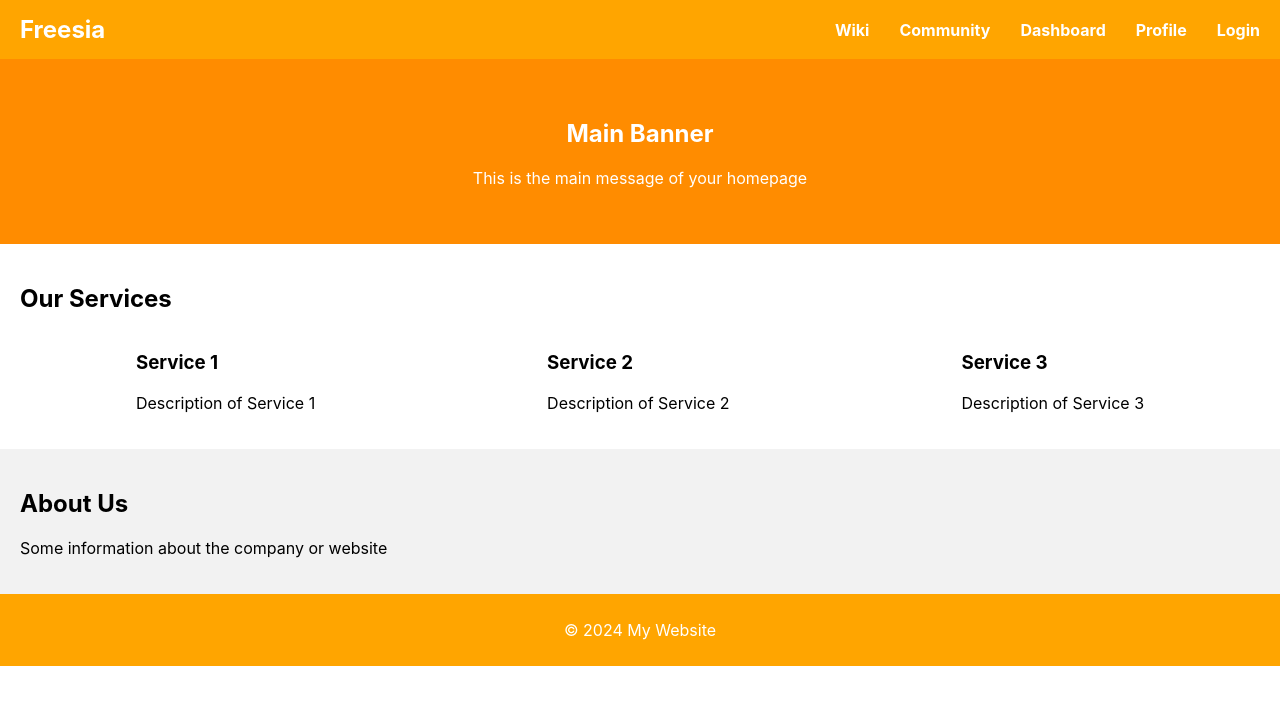
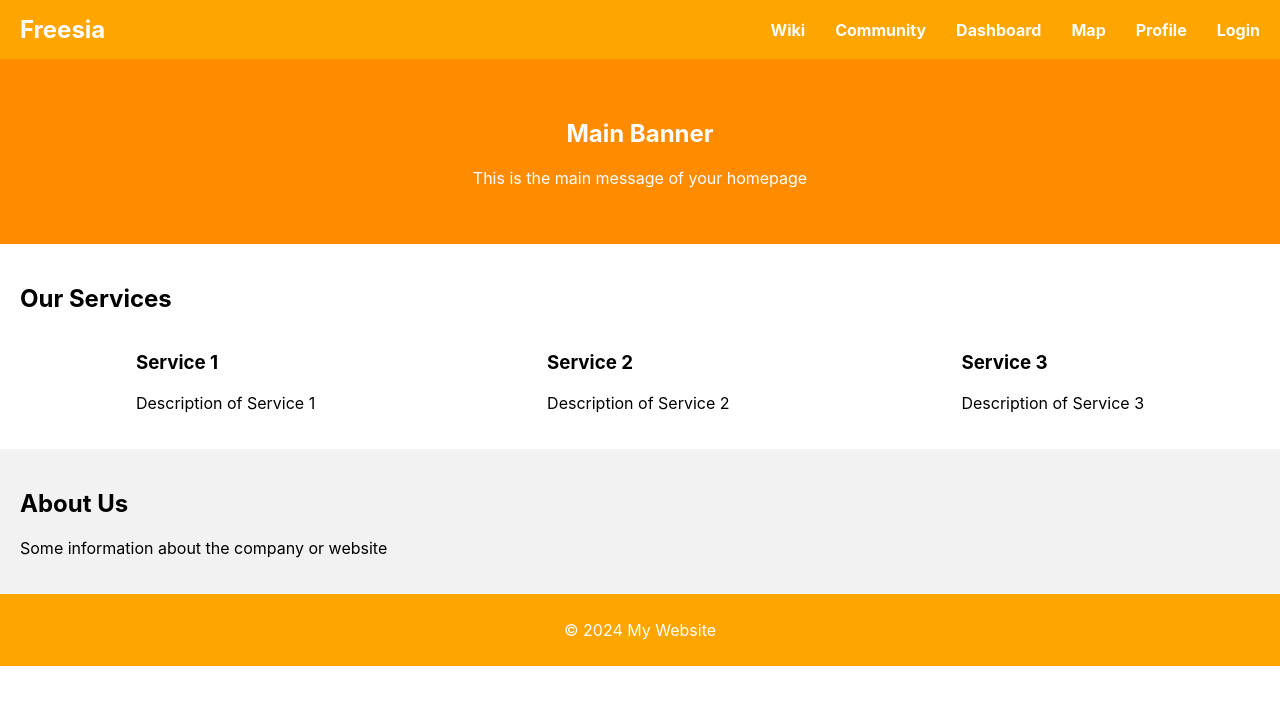
Before and after one commit to FreesiaOnline/Canteen, a React (Create React App) app in the folder hose/: page / in a window 1280 px wide. Shown: the top 704 px of the page. Built offline with nearby package versions, Linux system fonts and the light colour scheme.

Commit message:
[ Client ] 드롭다운 설정

```diff
--- a/hose/src/mg/Header.jsx
+++ b/hose/src/mg/Header.jsx
@@ -1,16 +1,64 @@
-import React from 'react';
+import React, { useState, useEffect } from 'react';
 import { Link } from 'react-router-dom';
 
 const Header = () => {
+  const [activeMenu, setActiveMenu] = useState('');
+
+  useEffect(() => {
+    // 페이지의 다른 부분을 클릭했을 때 드롭다운을 닫는 이벤트 리스너
+    const handleClickOutside = (event) => {
+      if (!event.target.closest('.nav-item')) {
+        setActiveMenu('');
+      }
+    };
+
+    document.addEventListener('mousedown', handleClickOutside);
+    return () => {
+      document.removeEventListener('mousedown', handleClickOutside);
+    };
+  }, []);
+
+  const toggleMenu = (menu, event) => {
+    event.preventDefault();
+    event.stopPropagation(); // 이벤트 버블링 방지
+    setActiveMenu(activeMenu === menu ? '' : menu);
+  };
+
+  const isMenuActive = (menu) => activeMenu === menu;
+
   return (
     <header style={headerStyle}>
-      {/* "Freesia" 클릭 시 메인 페이지로 이동, 별도의 스타일 적용 */}
-      <Link to="/" style={freesiaStyle}>Freesia</Link>
-
-      <nav style={{ display: 'flex', alignItems: 'center' }}>
-        <Link to="/wiki" style={linkStyle}>Wiki</Link>
-        <Link to="/community" style={linkStyle}>Community</Link>
-        <Link to="/dashboard" style={linkStyle}>Dashboard</Link>
+      <Link to="/" style={freesiaStyle} onClick={(e) => e.preventDefault()}>Freesia</Link>
+      <nav style={navStyle}>
+        <div className="nav-item" style={navItemStyle} onClick={(e) => toggleMenu('wiki', e)}>
+          <span style={linkStyle}>Wiki</span>
+          {isMenuActive('wiki') && (
+            <div style={dropdownStyle}>
+              <Link to="/wiki/tutorials" style={dropdownItemStyle}>Tutorials</Link>
+              <Link to="/wiki/guides" style={dropdownItemStyle}>Guides</Link>
+              <Link to="/wiki/faq" style={dropdownItemStyle}>FAQ</Link>
+            </div>
+          )}
+        </div>
+        <div className="nav-item" style={navItemStyle} onClick={(e) => toggleMenu('community', e)}>
+          <span style={linkStyle}>Community</span>
+          {isMenuActive('community') && (
+            <div style={dropdownStyle}>
+              <Link to="/community/discord" style={dropdownItemStyle}>Discord</Link>
+              <Link to="/community/forum" style={dropdownItemStyle}>Free Board</Link>
+            </div>
+          )}
+        </div>
+        <div className="nav-item" style={navItemStyle} onClick={(e) => toggleMenu('dashboard', e)}>
+          <span style={linkStyle}>Dashboard</span>
+          {isMenuActive('dashboard') && (
+            <div style={dropdownStyle}>
+              <Link to="/dashboard/server" style={dropdownItemStyle}>Server Dashboard</Link>
+              <Link to="/dashboard/user" style={dropdownItemStyle}>User Dashboard</Link>
+            </div>
+          )}
+        </div>
+        <Link to="/map" style={linkStyle}>Map</Link>
         <Link to="/profile" style={linkStyle}>Profile</Link>
         <Link to="/login" style={{ ...linkStyle, marginRight: 0 }}>Login</Link>
       </nav>
@@ -27,6 +75,16 @@ const headerStyle = {
   alignItems: 'center',
 };
 
+const navStyle = {
+  display: 'flex',
+  alignItems: 'center',
+};
+
+const navItemStyle = {
+  position: 'relative', // 드롭다운 메뉴를 위한 포지셔닝 기준
+  cursor: 'pointer',
+};
+
 const linkStyle = {
   color: 'white',
   marginRight: '30px',
@@ -35,12 +93,27 @@ const linkStyle = {
   fontWeight: 'bold',
 };
 
-// `freesiaStyle`을 `linkStyle` 정의 뒤에 위치시키기
 const freesiaStyle = {
   ...linkStyle,
   marginRight: 'auto',
-  textDecoration: 'none',
   fontSize: '24px', // "Freesia" 텍스트의 크기를 늘림
 };
 
+const dropdownStyle = {
+  position: 'absolute',
+  backgroundColor: '#f9f9f9',
+  minWidth: '160px',
+  boxShadow: '0px 8px 16px 0px rgba(0,0,0,0.2)',
+  zIndex: 1,
+  marginTop: '5px', // 네비게이션 바와의 간격
+};
+
+const dropdownItemStyle = {
+  color: 'black',
+  padding: '12px 16px',
+  textDecoration: 'none',
+  display: 'block',
+  whiteSpace: 'nowrap', // 드롭다운 항목의 텍스트가 한 줄로 표시되도록 설정
+};
+
 export default Header;
```
